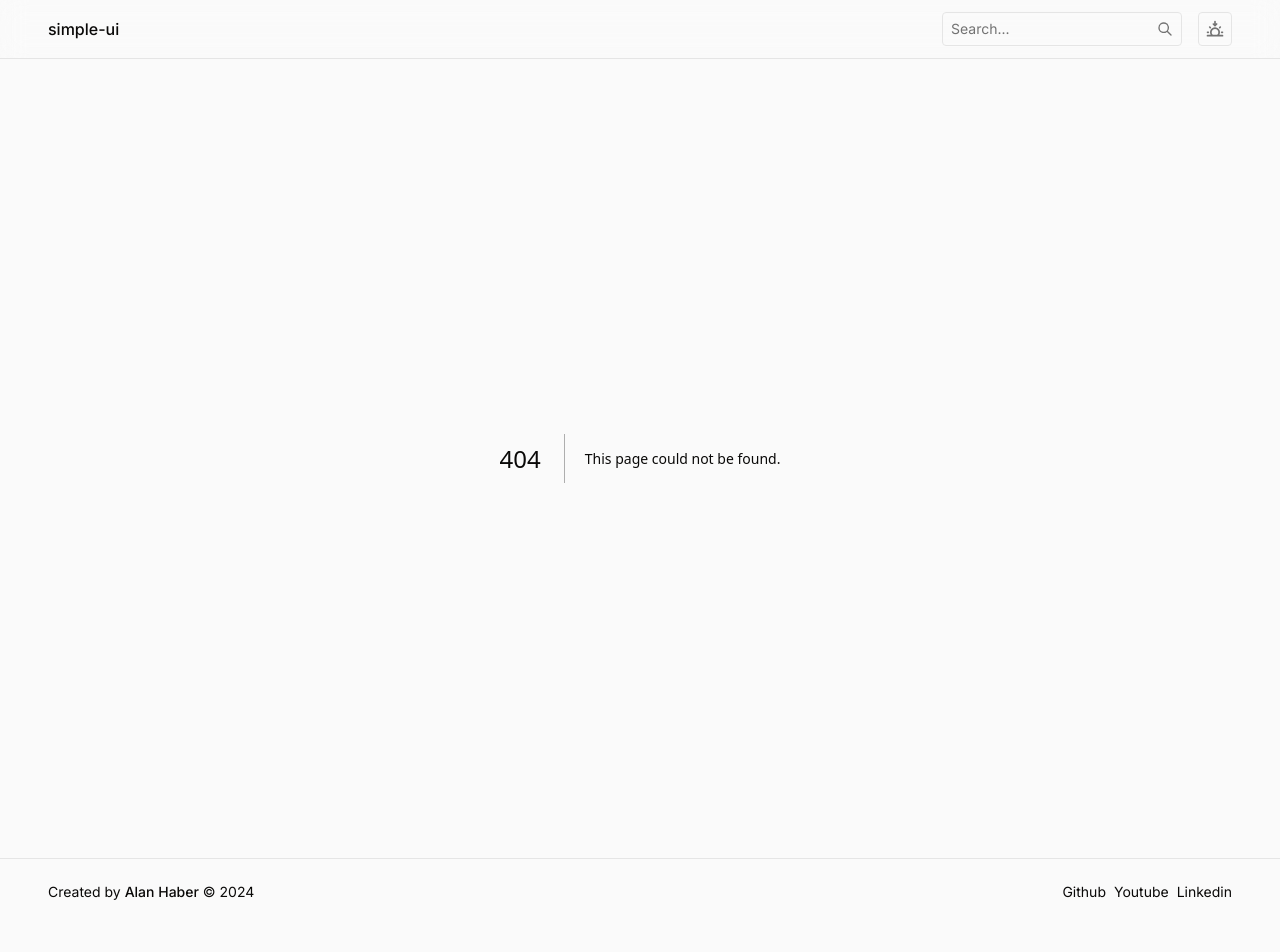
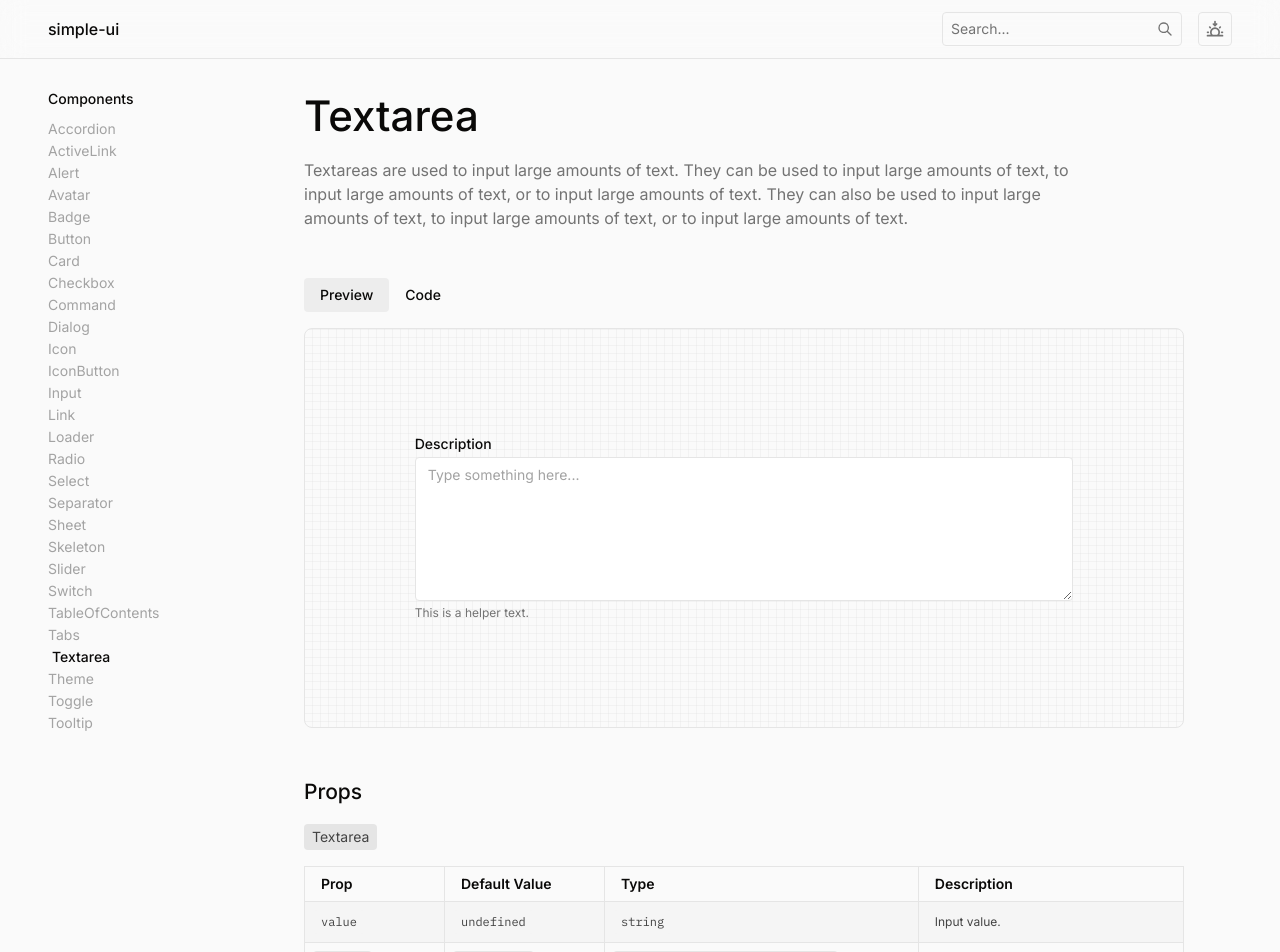
Before and after one commit to haberalan/simple-ui, a Next.js app: page /components/textarea in a window 1280 px wide. Before the commit this address had no page. Shown: the top 952 px of the page. Before the commit the page ends 925 px from the top, so only its background shows below. Built offline with nearby package versions, Linux system fonts and the light colour scheme.

Commit message:
fix: textarea

```diff
--- /dev/null
+++ b/app/(sites)/components/textarea/page.tsx
@@ -0,0 +1,158 @@
+"use client";
+
+import { Textarea } from "@/components/ui";
+import {
+  ComponentHeader,
+  ComponentPreview,
+  ComponentProps,
+} from "../_components";
+import { useState } from "react";
+
+export default function Page() {
+  const [value, setValue] = useState("");
+
+  const handleChange = (e: React.ChangeEvent<HTMLTextAreaElement>) => {
+    setValue(e.target.value);
+  };
+
+  return (
+    <>
+      <ComponentHeader
+        name="Textarea"
+        description="Textareas are used to input large amounts of text. They can be used to input large amounts of text, to input large amounts of text, or to input large amounts of text. They can also be used to input large amounts of text, to input large amounts of text, or to input large amounts of text."
+      />
+      <ComponentPreview
+        preview={
+          <div className="w-3/4">
+            <Textarea
+              label="Description"
+              placeholder="Type something here..."
+              helperText="This is a helper text."
+              value={value}
+              onChange={handleChange}
+              status="default"
+              rows={7}
+            />
+          </div>
+        }
+      />
+      <ComponentProps
+        elements={[
+          {
+            name: "Textarea",
+            props: [
+              {
+                name: "value",
+                default: "undefined",
+                type: "string",
+                description: "Input value.",
+              },
+              {
+                name: "status",
+                default: "'default'",
+                type: "'valid' | 'error' | 'default'",
+                description: "Input status.",
+              },
+              {
+                name: "onChange",
+                default: "undefined",
+                type: "(e: React.ChangeEvent<HTMLTextAreaElement>) => void",
+                description: "Input onChange event.",
+              },
+              {
+                name: "onBlur",
+                default: "undefined",
+                type: "(e: React.FocusEvent<HTMLTextAreaElement>) => void",
+                description: "Input onBlur event.",
+              },
+              {
+                name: "icon",
+                default: "undefined",
+                type: "keyof typeof ICONS",
+                description: "Adds icon to the input",
+              },
+              {
+                name: "iconPositon",
+                default: "undefined",
+                type: "'left' | 'right'",
+                description: "Icon position",
+              },
+              {
+                name: "onIconClick",
+                default: "undefined",
+                type: "() => void",
+                description: "Icon onClick event.",
+              },
+              {
+                name: "type",
+                default: "'text'",
+                type: "'text' | 'number' | 'password' | 'email'",
+                description: "Input type.",
+              },
+              {
+                name: "label",
+                default: "undefined",
+                type: "string",
+                description: "Input label.",
+              },
+              {
+                name: "placeholder",
+                default: "undefined",
+                type: "string",
+                description: "Input placeholder.",
+              },
+              {
+                name: "disabled",
+                default: "undefined",
+                type: "boolean",
+                description: "Input disabled.",
+              },
+              {
+                name: "helperText",
+                default: "undefined",
+                type: "string",
+                description: "Input helper text.",
+              },
+              {
+                name: "errorText",
+                default: "undefined",
+                type: "string",
+                description: "Input error text.",
+              },
+              {
+                name: "autoFocus",
+                default: "undefined",
+                type: "boolean",
+                description: "Input auto focus.",
+              },
+              {
+                name: "noResize",
+                default: "undefined",
+                type: "boolean",
+                description: "Input no resize.",
+              },
+              {
+                name: "rows",
+                default: "3",
+                type: "number",
+                description: "Input rows.",
+              },
+              {
+                name: "maxLength",
+                default: "undefined",
+                type: "number",
+                description: "Input max length.",
+              },
+              {
+                name: "alignText",
+                default: "undefined",
+                type: "'left' | 'center' | 'right'",
+                description: "Textarea align helper text.",
+              },
+            ],
+          },
+        ]}
+      />
+    </>
+  );
+}
--- a/components/ui/Textarea/component.styles.ts
+++ b/components/ui/Textarea/component.styles.ts
@@ -1,42 +1,52 @@
-import styles from '@/lib/styles';
+import styles from "@/lib/styles";
 
 const TextareaStyles = styles(
-  'peer transition-colors ease-in-out duration-150 border border-gray-300 dark:border-gray-900 rounded-1 px-3 py-2 text-sm placeholder:text-gray-500 placeholder:dark:text-gray-700 focus-visible:dark:outline-gray-800',
+  "peer transition-colors ease-in-out duration-150 border border-gray-300 dark:border-gray-900 rounded-1 px-3 py-2 text-sm placeholder:text-gray-500 placeholder:dark:text-gray-700 focus-visible:dark:outline-gray-800",
   {
     status: {
-      default: 'bg-white dark:bg-gray-1000 focus-visible:border-gray-500 focus-visible:dark:border-gray-600',
-      error: 'bg-white dark:bg-gray-1000 border-error-700 dark:border-error-900 text-error-600 dark:text-error-500',
-      disabled: 'bg-gray-200 text-gray-400 dark:bg-gray-900 dark:text-gray-700 resize-none',
-      valid: 'bg-white dark:bg-gray-1000 focus-visible:border-gray-500 focus-visible:dark:border-gray-600',
+      default:
+        "bg-white dark:bg-gray-1000 focus-visible:border-gray-500 focus-visible:dark:border-gray-600",
+      error:
+        "bg-white dark:bg-gray-1000 border-error-700 dark:border-error-900 text-error-600 dark:text-error-500",
+      disabled:
+        "bg-gray-200 text-gray-400 dark:bg-gray-900 dark:text-gray-700 resize-none",
+      valid:
+        "bg-white dark:bg-gray-1000 focus-visible:border-gray-500 focus-visible:dark:border-gray-600",
     },
     noResize: {
-      true: 'resize-none',
-      false: '',
+      true: "resize-none",
+      false: "",
     },
-  }
+  },
 );
 
-const LabelStyles = styles('transition-colors ease-in-out duration-150 text-sm font-500', {
-  status: {
-    default: '',
-    error: 'text-error-600',
-    disabled: 'text-gray-500 dark:text-gray-700',
-    valid: '',
+const LabelStyles = styles(
+  "transition-colors ease-in-out duration-150 text-sm font-500",
+  {
+    status: {
+      default: "",
+      error: "text-error-600",
+      disabled: "text-gray-500 dark:text-gray-700",
+      valid: "",
+    },
   },
-});
+);
 
-const HelperStyles = styles('transition-colors ease-in-out duration-150 text-xs', {
-  status: {
-    default: 'text-gray-600',
-    error: 'text-error-600',
-    disabled: 'text-gray-400 dark:text-gray-800',
-    valid: 'text-gray-600',
+const HelperStyles = styles(
+  "transition-colors ease-in-out duration-150 text-xs",
+  {
+    status: {
+      default: "text-gray-600",
+      error: "text-error-600",
+      disabled: "text-gray-400 dark:text-gray-800",
+      valid: "text-gray-600",
+    },
+    align: {
+      left: "text-left",
+      right: "text-right",
+      center: "text-center",
+    },
   },
-  align: {
-    left: 'text-left',
-    right: 'text-right',
-    center: 'text-center',
-  },
-});
+);
 
 export { TextareaStyles, LabelStyles, HelperStyles };
--- a/components/ui/Textarea/component.tsx
+++ b/components/ui/Textarea/component.tsx
@@ -1,7 +1,7 @@
 // region Imports
-import React, { forwardRef, useId } from 'react';
-import { TextareaProps } from './component.types';
-import { TextareaStyles, LabelStyles, HelperStyles } from './component.styles';
+import React, { forwardRef, useId } from "react";
+import { TextareaProps } from "./component.types";
+import { TextareaStyles, LabelStyles, HelperStyles } from "./component.styles";
 // endregion
 
 // region Component
@@ -10,13 +10,17 @@ import { TextareaStyles, LabelStyles, HelperStyles } from './component.styles';
  * @param {TextareaProps} props The props of the component
  * @returns {React.ReactElement} The React element
  */
-const Textarea = forwardRef<HTMLTextAreaElement, TextareaProps>((props, ref) => {
+const Textarea = forwardRef<HTMLTextAreaElement, TextareaProps>(
+  (props, ref) => {
     const id = useId();
 
-  const status = props.disabled ? 'disabled' : props.status ?? 'default';
-  const text = { error: props.errorText, default: props.helperText, disabled: '', valid: '' }[
-    props.status ?? 'default'
-  ];
+    const status = props.disabled ? "disabled" : props.status ?? "default";
+    const text = {
+      error: props.errorText,
+      default: props.helperText,
+      disabled: "",
+      valid: "",
+    }[props.status ?? "default"];
     return (
       <div className="flex flex-col gap-1">
         <div className="flex flex-col-reverse gap-1">
@@ -40,13 +44,21 @@ const Textarea = forwardRef<HTMLTextAreaElement, TextareaProps>((props, ref) =>
           )}
         </div>
         <div className="h-4">
-        <p className={HelperStyles({ status, align: props.alignText ?? 'left' })}>{text}</p>
+          <p
+            className={HelperStyles({
+              status,
+              align: props.alignText ?? "left",
+            })}
+          >
+            {text}
+          </p>
         </div>
       </div>
     );
-});
+  },
+);
 // endregion
 
-Textarea.displayName = 'Textarea';
+Textarea.displayName = "Textarea";
 
 export default Textarea;
--- a/components/ui/Textarea/component.types.ts
+++ b/components/ui/Textarea/component.types.ts
@@ -6,7 +6,7 @@ type TextareaProps = {
   /**
    * Validation status of the text area
    */
-  status: 'valid' | 'error' | 'default';
+  status: "valid" | "error" | "default";
   /**
    * Textarea onChange event
    */
@@ -38,7 +38,7 @@ type TextareaProps = {
   /**
    * Textarea align helper text
    */
-  alignText?: 'left' | 'center' | 'right';
+  alignText?: "left" | "center" | "right";
   /**
    * Textarea auto focus
    */
--- a/components/ui/Textarea/index.ts
+++ b/components/ui/Textarea/index.ts
@@ -1,3 +1,3 @@
-import Textarea from './component';
+import Textarea from "./component";
 
 export default Textarea;
```
Lines whose indentation alone changed are shown as unchanged.
